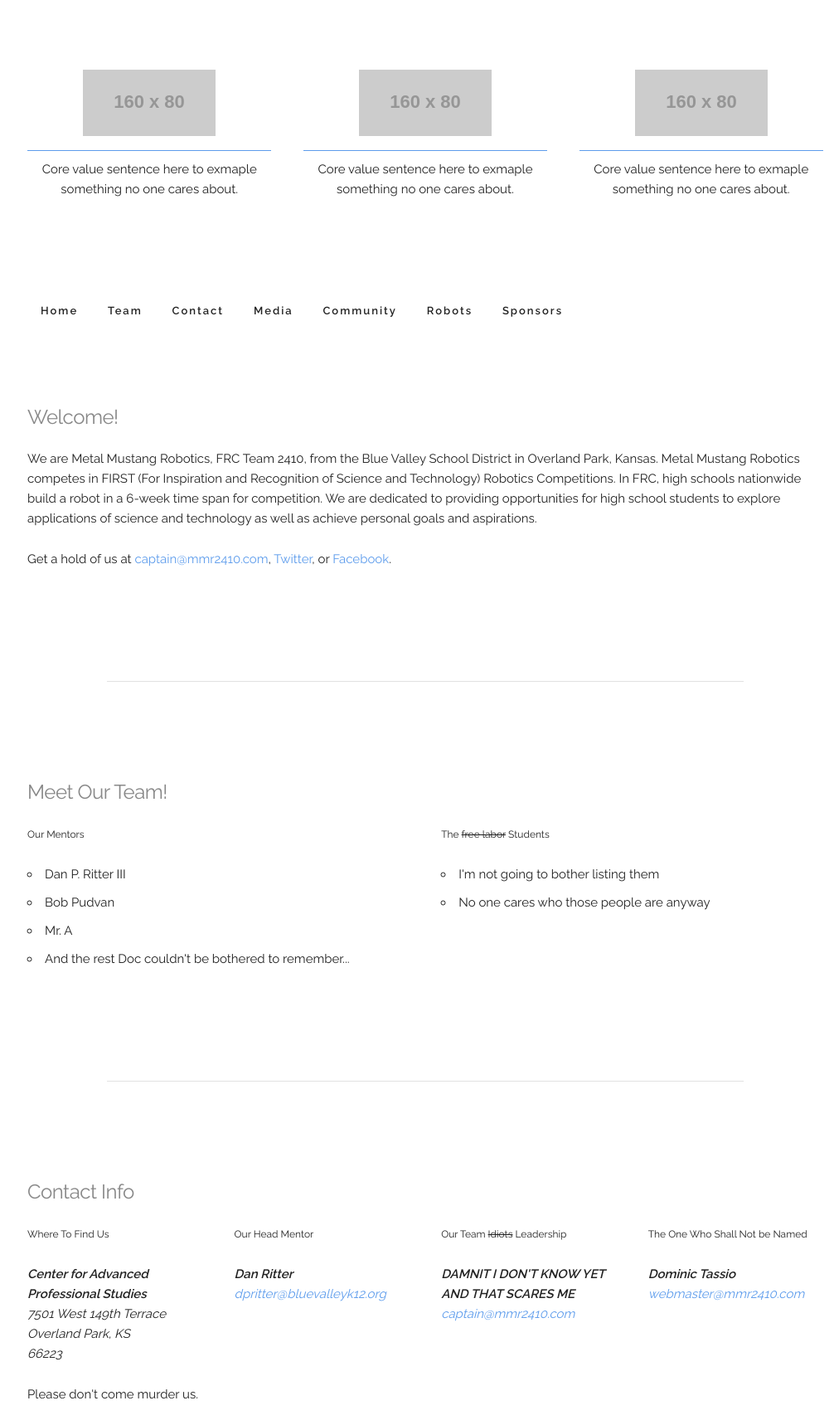
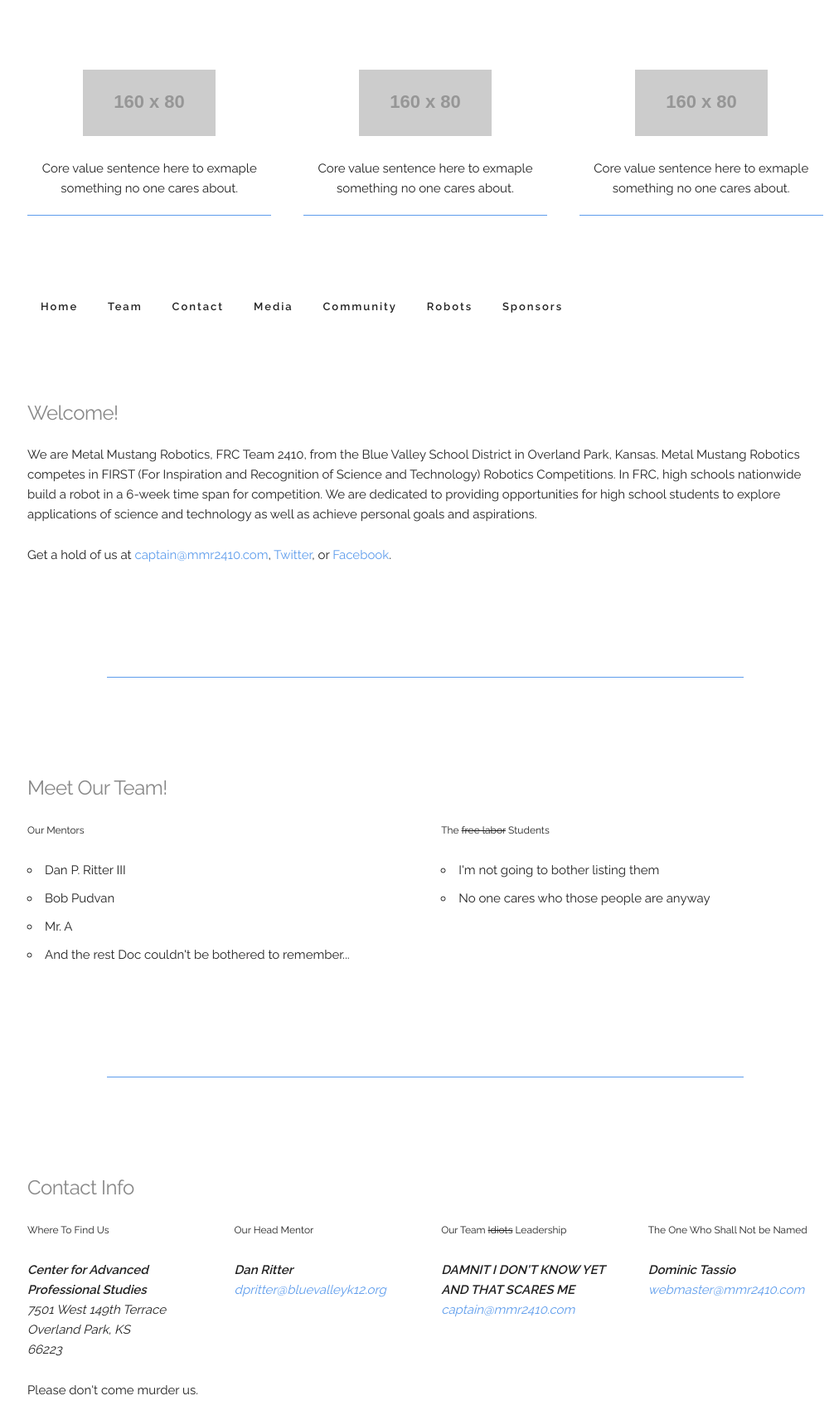
Before and after one commit to CAPS-Robotics/Website, a PHP site: page / in a window 1280 px wide. Shown: the part 323-2035 px from the top of the page at 83% size, without its empty margins (127-1133 px from the left). Run offline with PHP 8.4, Linux system fonts and the light colour scheme; grey boxes labelled with a size stand in for pictures from a placeholder-image service; some libraries are stand-ins or nearby versions.

Commit message:
Color and styling for the values and hr

```diff
--- a/css/global.css
+++ b/css/global.css
@@ -41,8 +41,10 @@ address {
     margin-bottom: 1rem;
 }
 .value > p {
-    padding-top: 1rem;
-    border-top: 1px solid #5D9CEC;
+    margin-top: 1rem;
+    margin-bottom: 0;
+    padding-bottom: 2rem;
+    border-bottom: 1px solid #5D9CEC;
 }
 
 .date {
@@ -64,7 +66,6 @@ address {
 
     .intro {
         margin-top: 8rem;
-        text-align:
     }
     .intro-text {
         text-align: left;
--- a/css/skeleton.css
+++ b/css/skeleton.css
@@ -377,7 +377,7 @@ hr {
   margin-top: 3rem;
   margin-bottom: 3.5rem;
   border-width: 0;
-  border-top: 1px solid #E1E1E1; }
+  border-top: 1px solid #5D9CEC; }
 
 
 /* Clearing
--- a/index.html
+++ b/index.html
@@ -195,6 +195,8 @@
         <hr>
 
         <section id="robots">
+            <div class="row">
+                <div class="six columns">
                     <h5>The Robots We've Built</h5>
                     <ul>
                         <li>Apollo <small><span class="recycle">Recycle</span> <span class="rush">Rush</span> - <span class="date">2015</span> - Alive</small></li>
@@ -207,6 +209,12 @@
                         <li>G.A.B.L <small>Lunacy - <span class="date">2009</span> - Deceased</small></li>
                         <li>Ally  Luminnum <small>Overdrive - <span class="date">2008</span> - Deceased</small></li>
                     </ul>
+                </div>
+                <div class="six columns">
+                    <h5>Apollo</h5>
+                    <img src="images/Apollo-2015.jpg" width="150px" alt="Apollo">
+                </div>
+            </div>
         </section>
 
         <hr>
```
Lines whose indentation alone changed are shown as unchanged.
